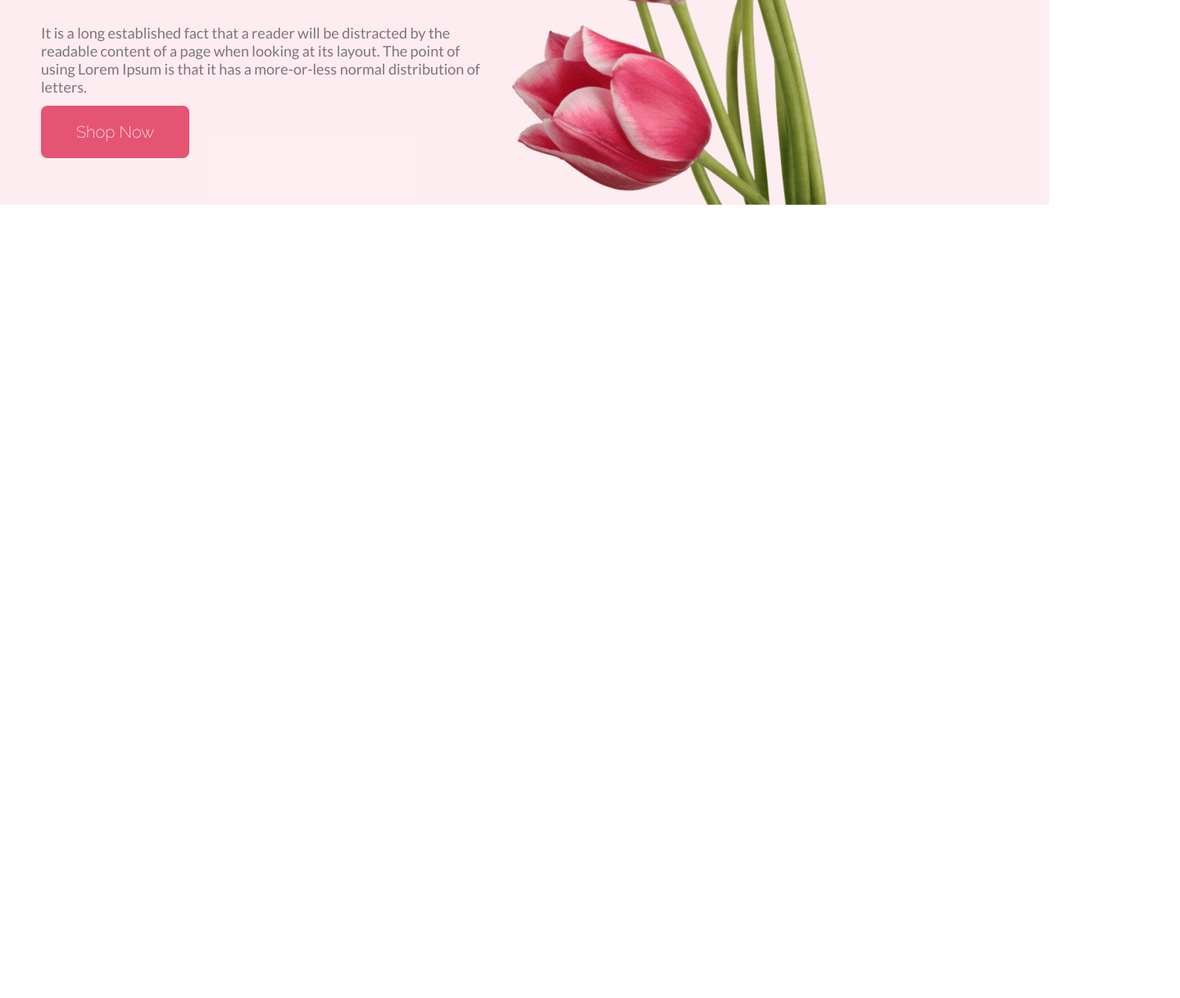
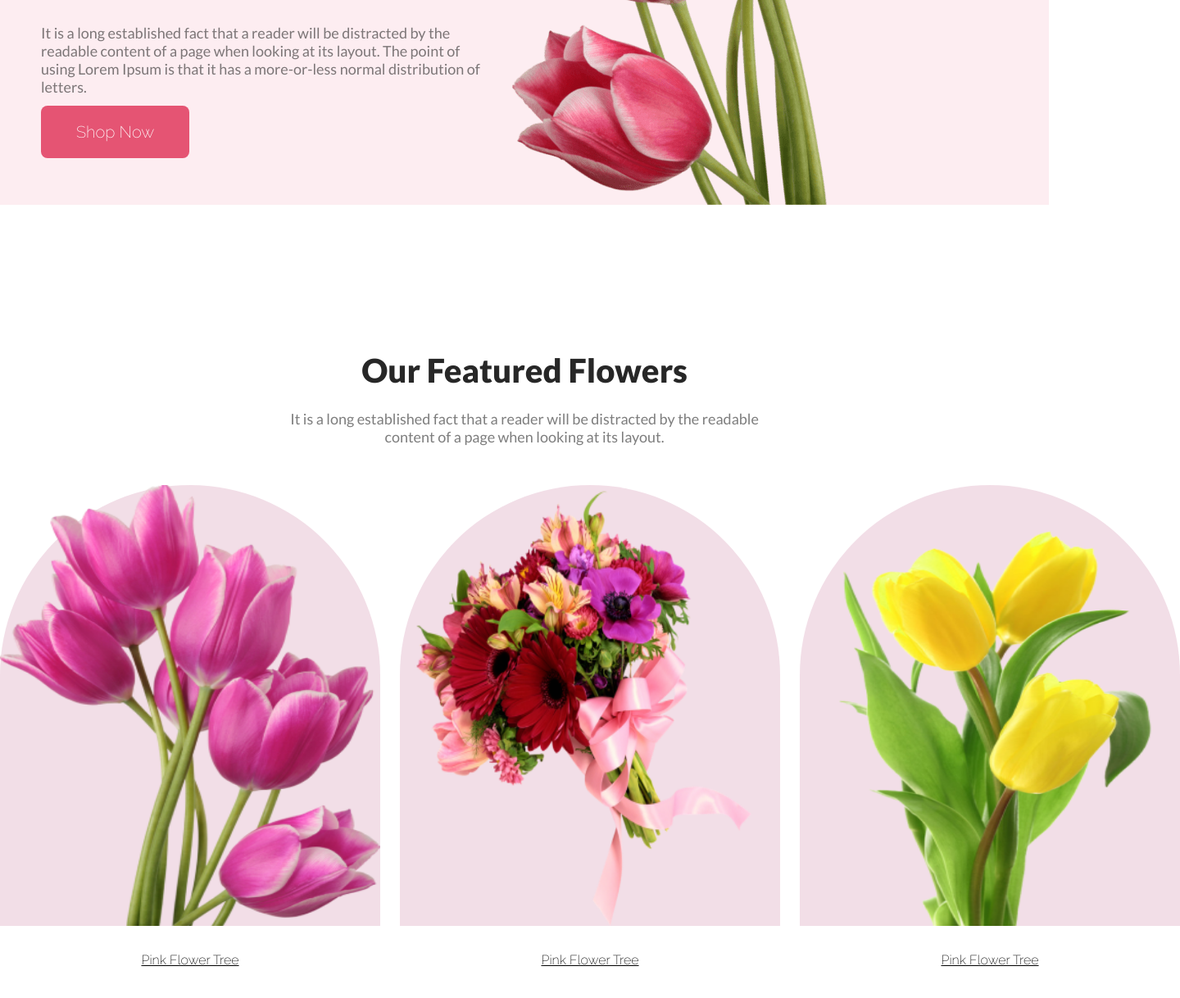
Before and after one commit to 21MoududAhammed/flower-shop, a plain HTML site: page index.html in a window 1280 px wide. Shown: the part 600-1818 px from the top of the page at 82% size, 1440 px wide, since content can reach past the window. Before the commit the page ends 850 px from the top, so only its background shows below. Drawn offline with Linux system fonts and the light colour scheme.

Commit message:
featured-flower section done

```diff
--- a/index.html
+++ b/index.html
@@ -14,6 +14,7 @@
     <link rel="stylesheet" href="style.css" />
   </head>
   <body>
+    <header>
       <section class="banner">
         <div class="info-container">
           <h1 class="info-heading">
@@ -22,16 +23,53 @@
             a part of your life.
           </h1>
           <p class="banner-info">
-          It is a long established fact that a reader will be distracted by the
-          readable content of a page when looking at its layout. The point of
-          using Lorem Ipsum is that it has a more-or-less normal distribution of
-          letters.
+            It is a long established fact that a reader will be distracted by
+            the readable content of a page when looking at its layout. The point
+            of using Lorem Ipsum is that it has a more-or-less normal
+            distribution of letters.
           </p>
           <a class="btn" href="#">Shop Now</a>
         </div>
 
         <img class="banner-image" src="images/pngwing 10.png" alt="" />
-
       </section>
+      <!-- banner section end  -->
+    </header>
+    <main>
+      <section class="featured-flowers-section">
+        <h2 class="featured-flowers-title">Our Featured Flowers</h2>
+        <p class="featured-flowers-info">
+          It is a long established fact that a reader will be distracted by the
+          readable <br />
+          content of a page when looking at its layout.
+        </p>
+        <div class="featured-flowers">
+          <div class="first-featured-flower-container featured-content">
+           <div class="flower-image">
+            <img src="images/pngwing 6.png" alt="" />
+           </div>
+            <div class="flower-tree-name">
+              <p><u>Pink Flower Tree</u></p>
+            </div>
+          </div>
+          <div class="second-fetured-flower-container featured-content">
+            <div class="flower-image">
+              <img src="images/pngwing 5.png" alt="" />
+            </div>
+             <div class="flower-tree-name">
+              <p><u>Pink Flower Tree</u></p>
+            </div>
+          </div>
+          <div class="third-fetauted-flower-container featured-content">
+            <div class="flower-image">
+              <img src="images/pngwing 7.png" alt="" />
+            </div>
+            <div class="flower-tree-name">
+              <p><u>Pink Flower Tree</u></p>
+            </div>
+          </div>
+        </div>
+      </section>
+    </main>
   </body>
 </html>
--- a/style.css
+++ b/style.css
@@ -37,7 +37,59 @@
   margin-bottom: 32px;
   margin-top: 32px;
 }
-.banner-image{
+.banner-image {
   width: 635px;
   height: 800px;
 }
+/* banner's end  */
+
+/* featured flowers  */
+.featured-flowers-section {
+  /* margin-top: 178px; */
+  margin: 178px auto;
+}
+.featured-flowers {
+  max-width: 1440px;
+  display: flex;
+  justify-content: space-evenly;
+  align-items: end;
+  gap: 24px;
+  margin: 0 auto;
+}
+.featured-flowers-title {
+  color: #272727;
+  text-align: center;
+  font-family: "Lato", sans-serif;
+  font-size: 40px;
+  font-weight: 800;
+  margin-bottom: 24px;
+}
+.featured-content {
+  display: flex;
+  flex-direction: column;
+  justify-content: center;
+  align-items: center;
+}
+.featured-flowers-info {
+  color: rgba(39, 39, 39, 0.6);
+  text-align: center;
+  font-family: "Lato", sans-serif;
+  font-size: 18px;
+  font-weight: 400;
+  margin-bottom: 48px;
+}
+.flower-tree-name {
+  margin-top: 32px;
+}
+.flower-image {
+  width: 464px;
+  height: 538px;
+  border-radius: 300px 300px 0px 0px;
+  background: rgba(167, 33, 98, 0.15);
+  align-self: flex-end;
+}
+.flower-image > img {
+  height: 100%;
+  width: 100%;
+
+}
```
Lines whose indentation alone changed are shown as unchanged.
